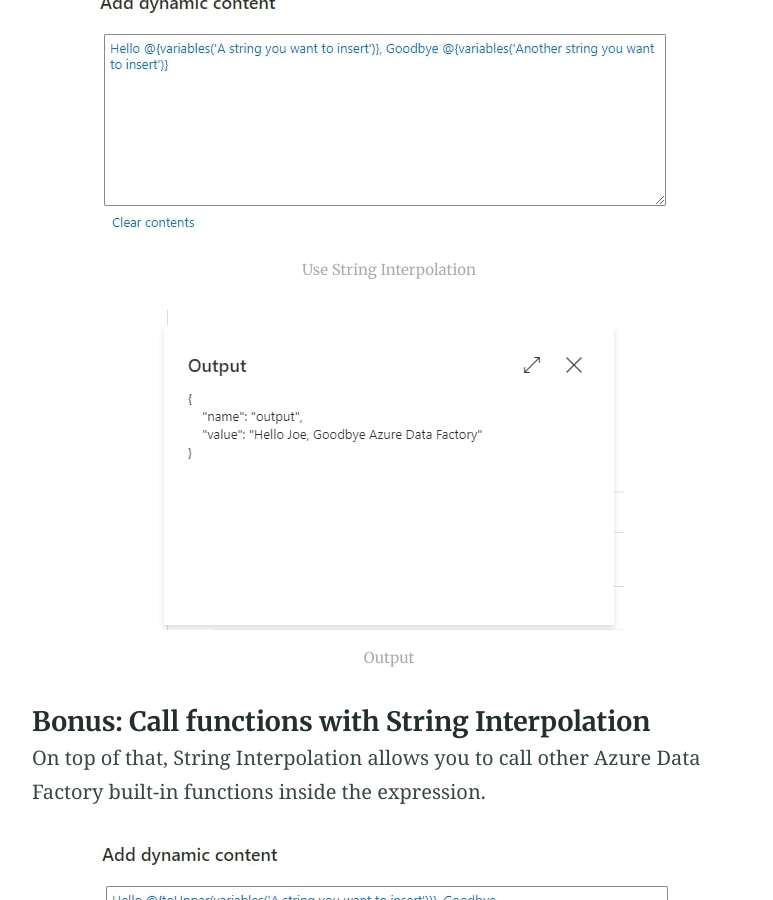
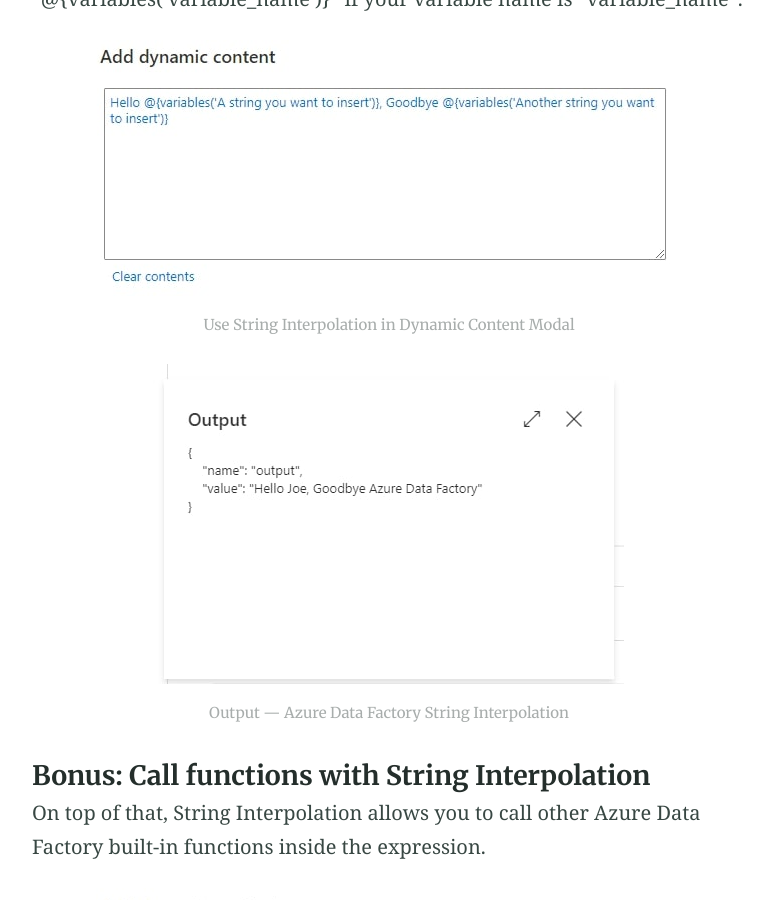
Before and after one commit to JoeHO888/JoeHo888.github.io, a Jekyll site: the page built from _posts/2020-12-05-How-To-Do-String-Interpolation-Azure-Data-Factory.md, in a window 1280 px wide and 900 px high, scrolled down 2562 px. Shown: the whole window, without its empty margins (251-1024 px from the left). Built offline with Jekyll 4.4.1, drawn with Linux system fonts in a browser that asks for light colours; our own code applies the rules of GitHub Pages for plain Markdown files; comment, search, counter and statistics services are not loaded; some of the changed text lies outside the part shown.

Commit message:
Update Caption and Alt in String Interpolation Post

```diff
--- a/_posts/2020-12-05-How-To-Do-String-Interpolation-Azure-Data-Factory.md
+++ b/_posts/2020-12-05-How-To-Do-String-Interpolation-Azure-Data-Factory.md
@@ -14,7 +14,7 @@
 ## Background
 Azure Data Factory allows us to add dynamic content in certain fields. Sometimes, we want to insert the value of variables, value of function or output of last activity into our string for dynamic content.
 
-{% include figure.html image="/images/2020-12-05-How-To-Do-String-Interpolation-Azure-Data-Factory/background-image.jpg" %}
+{% include figure.html image="/images/2020-12-05-How-To-Do-String-Interpolation-Azure-Data-Factory/background-image.jpg" alt="String Interpolation Example Illustration" caption="String Interpolation Example Illustration"%}
 
 ## Solution
 There are two approaches to achieve that.
@@ -25,25 +25,25 @@
 ### Azure Data Factory’s built-in function “concat”
 Azure Data Factory has a built-in function “concat” which helps us concatenate  string together, but this makes the dynamic content less readable.
 
-{% include figure.html image="/images/2020-12-05-How-To-Do-String-Interpolation-Azure-Data-Factory/concat-function-example.jpg" caption="Use built-in concat function"%}
+{% include figure.html image="/images/2020-12-05-How-To-Do-String-Interpolation-Azure-Data-Factory/concat-function-example.jpg" alt="Use built-in ‘concat’ function in Dynamic Content Modal" caption="Use built-in ‘concat’ function in Dynamic Content Modal"%}
 
-{% include figure.html image="/images/2020-12-05-How-To-Do-String-Interpolation-Azure-Data-Factory/output.jpg" caption="Output"%}
+{% include figure.html image="/images/2020-12-05-How-To-Do-String-Interpolation-Azure-Data-Factory/output.jpg" alt="Output — Azure Data Factory built-in ‘concat’ function" caption="Output — Azure Data Factory built-in ‘concat’ function"%}
 
 ### String Interpolation in Azure Data Factory
 Actually, we can do string interpolation in Azure Data Factory, which is similar to other programming languages, this approach can make our dynamic content much more to comprehend.
 
 To achieve string interpolation, please put your variable inside “@{}”, i.e. @{your_variable_expression}. For example, it should be “@{variables(‘variable_name’)}” if your variable name is “variable_name”.
 
-{% include figure.html image="/images/2020-12-05-How-To-Do-String-Interpolation-Azure-Data-Factory/string-interpolation-example.jpg" caption="Use String Interpolation"%}
+{% include figure.html image="/images/2020-12-05-How-To-Do-String-Interpolation-Azure-Data-Factory/string-interpolation-example.jpg" alt="Use String Interpolation in Dynamic Content Modal" caption="Use String Interpolation in Dynamic Content Modal"%}
 
-{% include figure.html image="/images/2020-12-05-How-To-Do-String-Interpolation-Azure-Data-Factory/output.jpg" caption="Output"%}
+{% include figure.html image="/images/2020-12-05-How-To-Do-String-Interpolation-Azure-Data-Factory/output.jpg" alt="Output — Azure Data Factory String Interpolation" caption="Output — Azure Data Factory String Interpolation"%}
 
 #### Bonus: Call functions with String Interpolation
 On top of that, String Interpolation allows you to call other Azure Data Factory built-in functions inside the expression.
 
-{% include figure.html image="/images/2020-12-05-How-To-Do-String-Interpolation-Azure-Data-Factory/bonus-example.jpg" caption="Call functions with String Interpolation"%}
+{% include figure.html image="/images/2020-12-05-How-To-Do-String-Interpolation-Azure-Data-Factory/bonus-example.jpg" alt="Use String Interpolation in other functions" caption="Use String Interpolation in other functions"%}
 
-{% include figure.html image="/images/2020-12-05-How-To-Do-String-Interpolation-Azure-Data-Factory/bonus-output.jpg" caption="Output"%}
+{% include figure.html image="/images/2020-12-05-How-To-Do-String-Interpolation-Azure-Data-Factory/bonus-output.jpg" alt="Output — String Interpolation inside other functions" caption="Output — String Interpolation inside other functions"%}
 
 Blog: [https://joeho888.github.io/](https://joeho888.github.io/)
 
```
